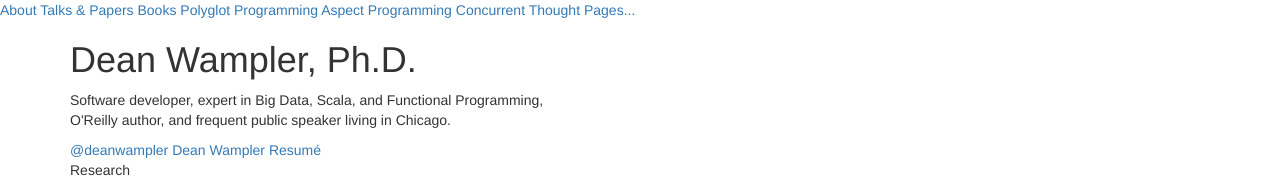
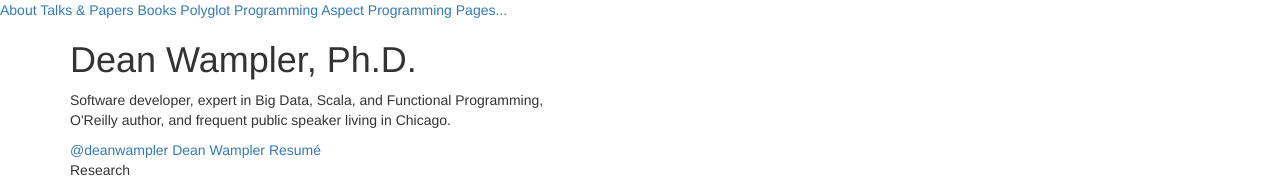
Before and after one commit to deanwampler/deanwampler.github.io, a Jekyll site: the page built from index.md, in a window 1280 px wide. Shown: the top 194 px of the page. Built offline with Jekyll 4.4.1, drawn with Linux system fonts in a browser that asks for light colours; nearby versions of some CDN libraries; library files that are not in the unit come from our copies.

Commit message:
Removed the Concurrent Thought link from the nav bar.

```diff
--- a/_includes/themes/bootstrap/default.html
+++ b/_includes/themes/bootstrap/default.html
@@ -29,7 +29,7 @@
         <a href="/books">Books</a>
         <a href="/polyglotprogramming">Polyglot Programming</a>
         <a href="/aspectprogramming">Aspect Programming</a>
-        <a href="/concurrentthought">Concurrent Thought</a>
+        <!-- <a href="/concurrentthought">Concurrent Thought</a> -->
         <!-- <a href="http://blog.polyglotprogramming.com">Blog</a> -->
         <a href="/pages.html">Pages...</a>
       </nav>
```
Also changed, not shown: 17 other files.
